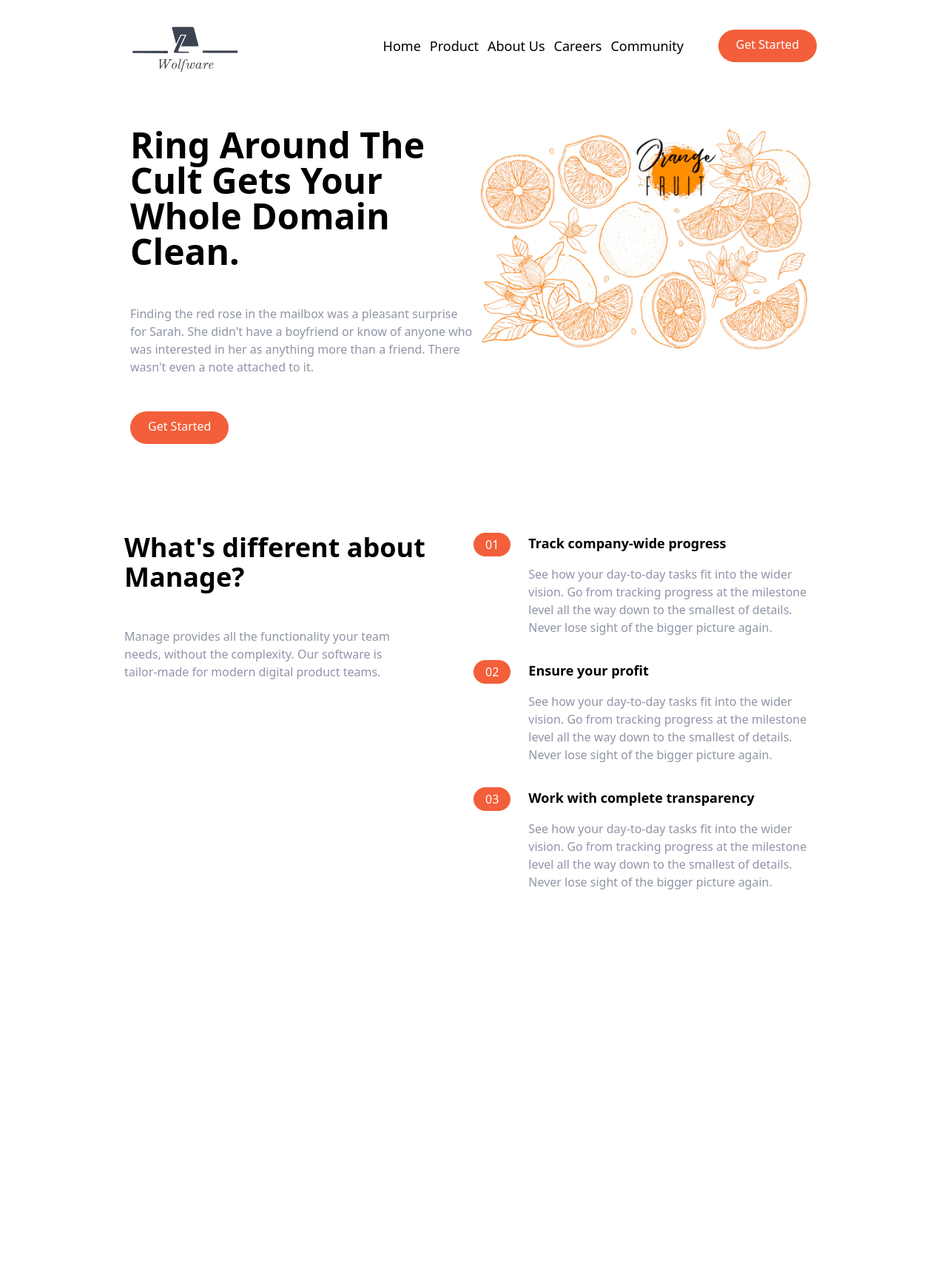
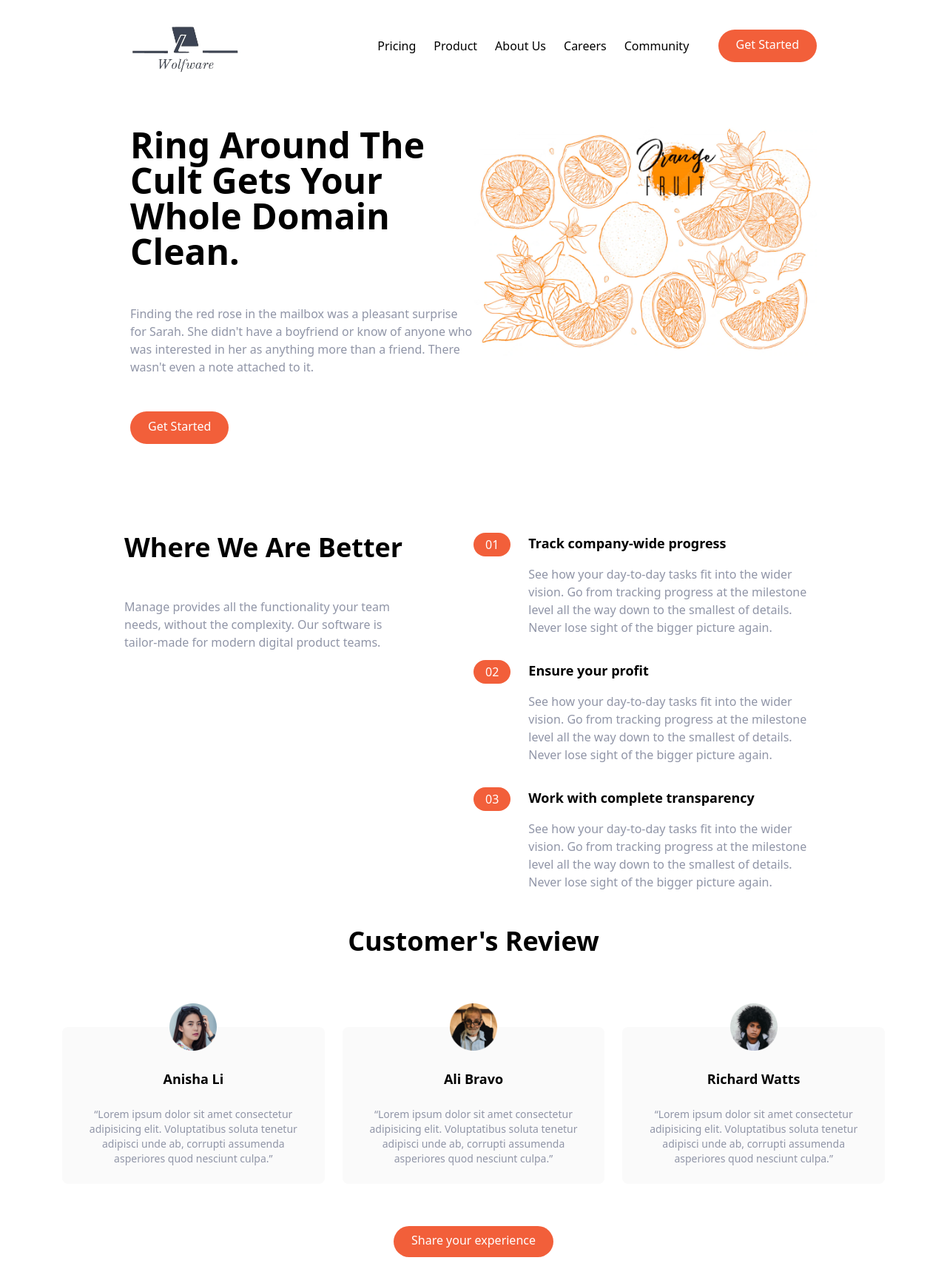
Before and after one commit to Atanu-Kumar-Dey/Responsive_WebPage_Using_Tailwind, a website built with Vite: page index.html in a window 1280 px wide. Shown: the whole page at 74% size. Before the commit the page ends 1204 px from the top, so only its background shows below. Built offline with nearby package versions, Linux system fonts and the light colour scheme.

Commit message:
Alomst Done

```diff
--- a/index.html
+++ b/index.html
@@ -11,27 +11,23 @@
 
 <body>
     <!-- Navbar -->
-    <nav class="relative container mx-auto p-6 md:p-6
-
-    ">
+    <nav class="relative container mx-auto p-6">
         <!-- Flex container -->
         <div class="flex items-center justify-between">
             <!-- Logo -->
             <div class="pt-2">
-                <img src="Images/logo.png" alt="" class="w-3/6" />
+                <img src="Images/logo.png" alt="" class="w-1/2" />
             </div>
             <!-- Menu Items -->
-            <div class="hidden space-x-3 md:flex">
-                <a href="#" class="text-lg hover:text-darkGrayishBlue hover:underline">Home</a>
-                <a href="#" class="text-lg hover:text-darkGrayishBlue hover:underline">Product</a>
-                <a href="#" class="text-lg hover:text-darkGrayishBlue hover:underline">About Us</a>
-                <a href="#" class="text-lg hover:text-darkGrayishBlue hover:underline">Careers</a>
-                <a href="#" class="text-lg hover:text-darkGrayishBlue hover:underline">Community</a>
+            <div class="hidden space-x-6 md:flex">
+                <a href="#" class="hover:text-darkGrayishBlue">Pricing</a>
+                <a href="#" class="hover:text-darkGrayishBlue">Product</a>
+                <a href="#" class="hover:text-darkGrayishBlue">About Us</a>
+                <a href="#" class="hover:text-darkGrayishBlue">Careers</a>
+                <a href="#" class="hover:text-darkGrayishBlue">Community</a>
             </div>
             <!-- Button -->
-            <a href="" class="hidden sm:block text-white bg-brightRed p-3 px-6 pt-2 rounded-full hover:bg-brightRedLight">
-                Get Started
-            </a>
+            <a href="#" class="hidden p-3 px-6 pt-2 text-white bg-brightRed rounded-full baseline hover:bg-brightRedLight lg:block">Get Started</a>
         </div>
     </nav>
     <!-- Hero Section -->
@@ -40,10 +36,13 @@
         <div class="container flex flex-col-reverse item-center mx-auto px-6 mt-12 md:flex-row md:space-y-0">
             <!-- Left Section -->
             <div class="flex flex-col space-y-12 mb-20 md:w-1/2">
-                <h1 class="mx-w-md text-4xl font-bold text-center capitalize md:text-5xl md:text-left">Ring Around the Cult Gets Your Whole Domain
+                <h1 class="mx-w-md text-4xl font-bold text-center capitalize md:text-5xl md:text-left">Ring Around the Cult Gets Your Whole
+                    Domain
                     Clean.</h1>
-                <p class="mx-w-sm text-center text-darkGrayishBlue md:text-left">Finding the red rose in the mailbox was a pleasant surprise for
-                    Sarah. She didn't have a boyfriend or know of anyone who was interested in her as anything more than a friend. There wasn't even a
+                <p class="mx-w-sm text-center  text-darkGrayishBlue md:text-left">Finding the red rose in the mailbox was a pleasant surprise
+                    for
+                    Sarah. She didn't have a boyfriend or know of anyone who was interested in her as anything more than a friend. There
+                    wasn't even a
                     note attached to it.</p>
                 <div class="flex justify-center md:justify-start">
                     <a href="" class="text-white bg-brightRed p-3 px-6 pt-2 rounded-full hover:bg-brightRedLight">
@@ -53,7 +52,7 @@
             </div>
             <!-- Right Section -->
             <div class="w-1/2 mx-auto mb-12">
-                <img src="Images/logo.webp" alt="">
+                <img src="Images/hero.webp" alt="">
             </div>
         </div>
     </section>
@@ -64,7 +63,7 @@
             <!-- What's Different -->
             <div class="flex flex-col space-y-12 md:w-1/2">
                 <h2 class="max-w-md text-4xl font-bold text-center md:text-left">
-                    What's different about Manage?
+                    Where We Are Better
                 </h2>
                 <p class="text-center max-w-sm text-darkGrayishBlue md:text-left">
                     Manage provides all the functionality your team needs, without the
@@ -108,7 +107,7 @@
                                 02
                             </div>
                             <h3 class="text-base font-bold md:mb-4 md:hidden">
-                               Ensure your profit
+                                Ensure your profit
                             </h3>
                         </div>
                     </div>
@@ -152,6 +151,54 @@
             </div>
         </div>
     </section>
+    <!-- Testimonials -->
+    <section id="testimonials">
+
+        <div class="max-w-6xl px-5 mx-auto pt-12 text-center">
+            <!-- Container for header and testimonials -->
+            <h1 class="text-4xl font-bold text-center">
+                Customer's Review
+            </h1>
+            <!-- Testimonials Card-->
+            <!-- Testimonials Container -->
+            <div class="flex flex-col mt-24 md:flex-row md:space-x-6">
+                <!-- Testimonial 1 -->
+                <div class="flex flex-col items-center p-6 space-y-6 rounded-lg bg-veryLightGray md:w-1/3">
+                    <img src="Images/avater1.png" class="w-16 -mt-14" alt="" />
+                    <h5 class="text-lg font-bold">Anisha Li</h5>
+                    <p class="text-sm text-darkGrayishBlue">
+                        “Lorem ipsum dolor sit amet consectetur adipisicing elit. Voluptatibus soluta tenetur adipisci unde ab, corrupti assumenda
+                        asperiores quod nesciunt culpa.”
+                    </p>
+                </div>
+
+                <!-- Testimonial 2 -->
+                <div class="flex flex-col mt-10 items-center p-6 space-y-6 rounded-lg bg-veryLightGray md:mt-0 md:w-1/3">
+                    <img src="Images/avater2.png" class="w-16 -mt-14" alt="" />
+                    <h5 class="text-lg font-bold">Ali Bravo</h5>
+                    <p class="text-sm text-darkGrayishBlue">
+                        “Lorem ipsum dolor sit amet consectetur adipisicing elit. Voluptatibus soluta tenetur adipisci unde ab, corrupti assumenda
+                        asperiores quod nesciunt culpa.”
+                    </p>
+                </div>
+
+                <!-- Testimonial 3 -->
+                <div class="flex flex-col mt-10 items-center p-6 space-y-6 rounded-lg bg-veryLightGray md:mt-0 md:w-1/3">
+                    <img src="Images/avater3.png" class="w-16 -mt-14" alt="" />
+                    <h5 class="text-lg font-bold">Richard Watts</h5>
+                    <p class="text-sm text-darkGrayishBlue">
+                        “Lorem ipsum dolor sit amet consectetur adipisicing elit. Voluptatibus soluta tenetur adipisci unde ab, corrupti assumenda
+                        asperiores quod nesciunt culpa.”
+                    </p>
+                </div>
+            </div>
+            <!-- Button -->
+            <div class="my-16">
+                <a href="#" class="p-3 px-6 pt-2 text-white bg-brightRed rounded-full baseline hover:bg-brightRedLight">Share your experience</a>
+            </div>
+        </div>
+    </section>
+
 </body>
 
 </html>
```
Also changed, not shown: Images/Wolfware-1.png (added), Images/avater1.png (added), Images/avater2.png (added), Images/avater3.png (added), Images/hero.webp (renamed from Images/logo.webp).
